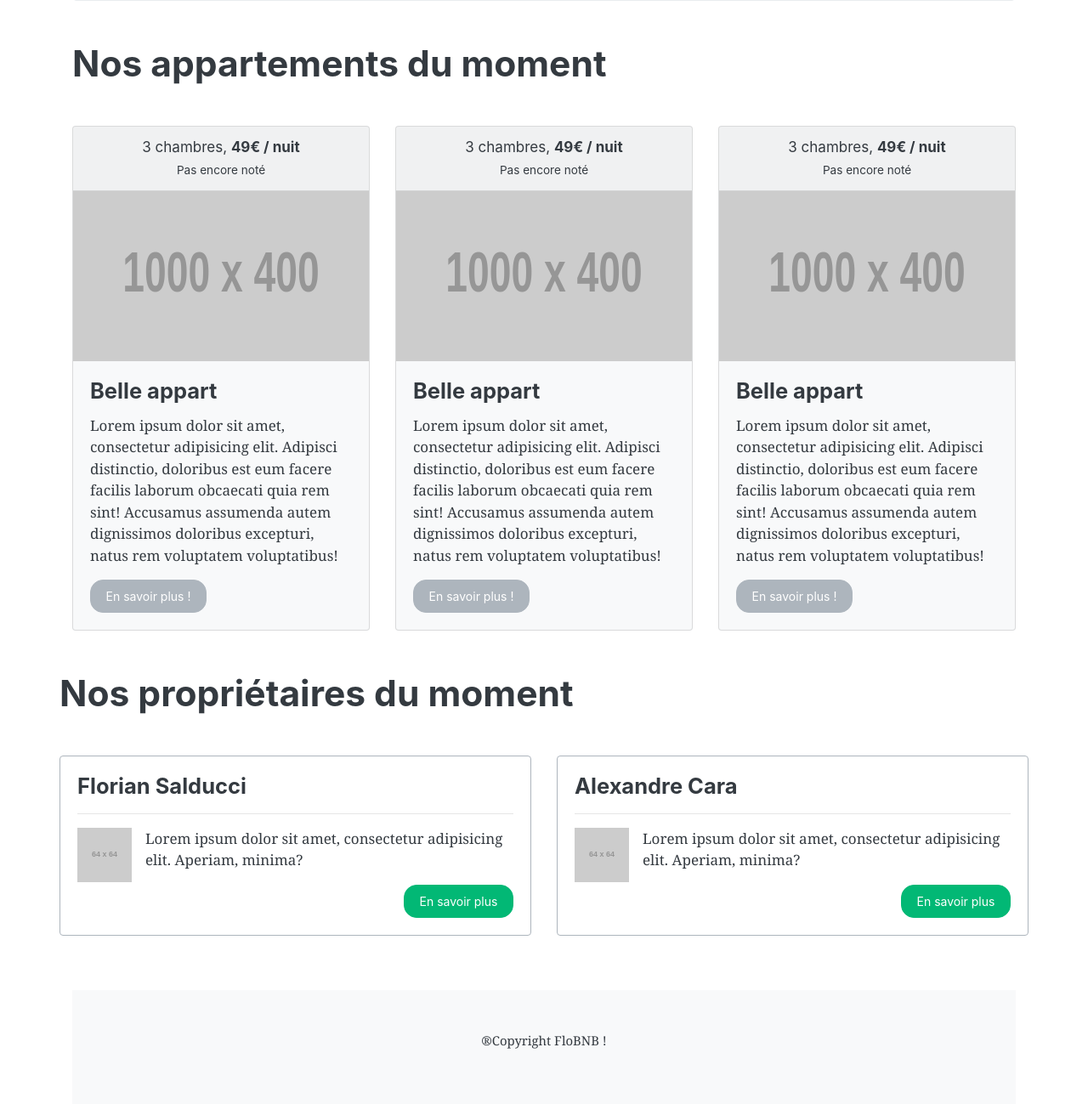
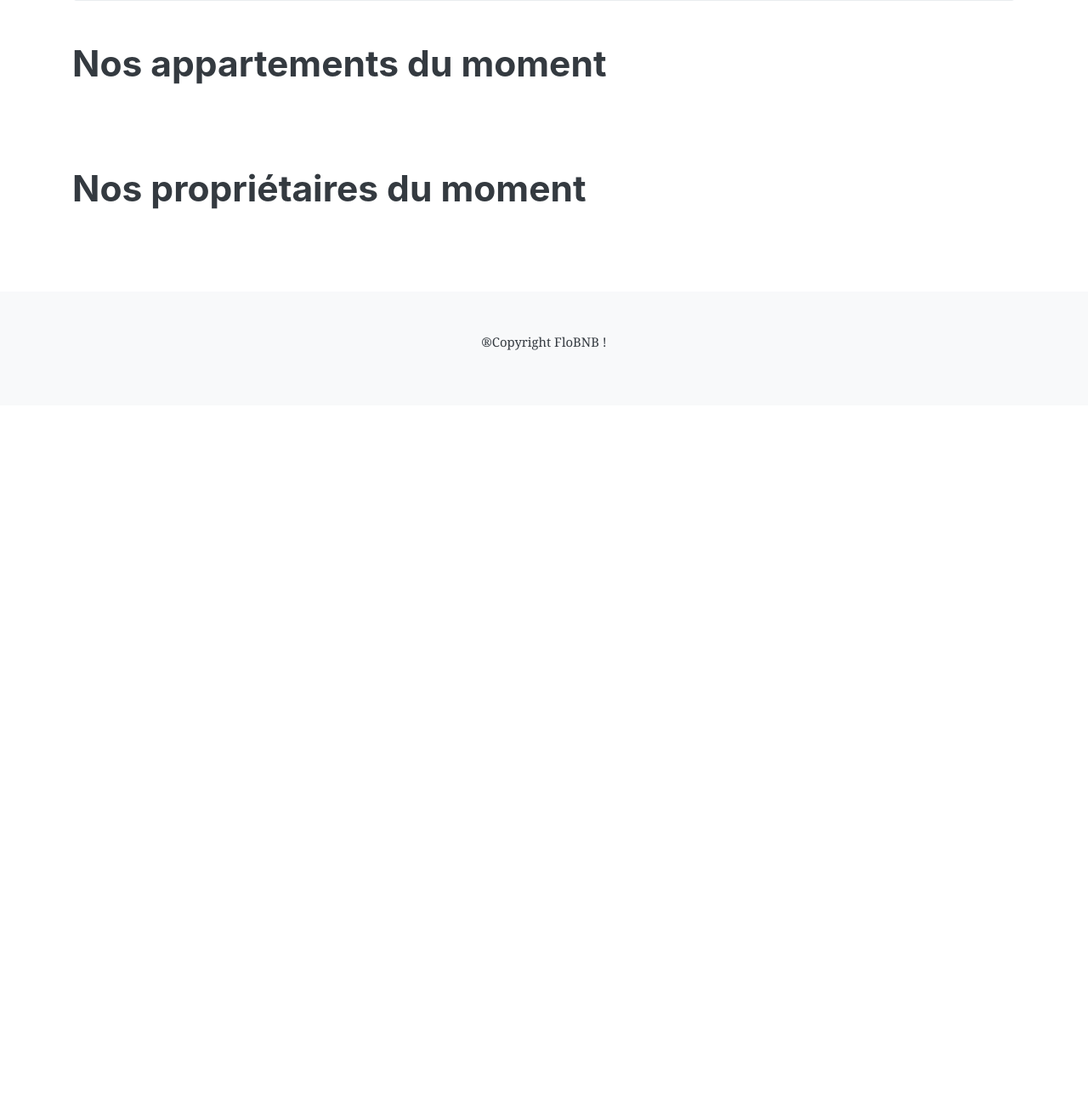
Before and after one commit to Fl0Sin3x/FloBnb, a Symfony app: template templates/home.html.twig in a window 1280 px wide. Shown: the part 521-1820 px from the top of the page at 85% size. After the commit the page ends 933 px from the top, so only its background shows below. Run offline with Twig, Linux system fonts and the light colour scheme; the template is opened without the code that fills it, so the values that code supplies are empty; grey boxes labelled with a size stand in for pictures from a placeholder-image service; some libraries are stand-ins or nearby versions.

Commit message:
homePage + DQLRequest

```diff
--- a/templates/home.html.twig
+++ b/templates/home.html.twig
@@ -5,6 +5,7 @@ Bienvenue sur notre réseau d'appartement
 {% endblock %}
 
 {% block body %}
+
     <div class="container">
         <div class="jumbotron mt-3">
             <h1 class="display-3">Bienvenue sur FloBnb</h1>
@@ -20,97 +21,32 @@ Bienvenue sur notre réseau d'appartement
 
     <h2 class="h1 my-5">Nos appartements du moment</h2>
     <div class="row">
-        <div class="col-md-4">
-            <div class="card bg-light mb3">
-                <div class="card-header text-center">
-                    3 chambres, <strong>49&euro; / nuit </strong> <br>
-                    <small>Pas encore noté</small>
-                </div>
+       {% for data in ads %}
+        {% include 'ad/_ad.html.twig' with {'ad': data.annonce} %}
+        {% endfor %}
 
-                <img src="http://placehold.it/1000x400" alt="Image de l'appartement"
-                     style="height: 200px; width: 100%; display: block">
-                <div class="card-body">
-                    <h4 class="card-title">Belle appart</h4>
-                    <p class="card-tex">Lorem ipsum dolor sit amet, consectetur adipisicing elit. Adipisci distinctio,
-                        doloribus est eum facere facilis laborum obcaecati quia rem sint! Accusamus assumenda autem
-                        dignissimos doloribus excepturi, natus rem voluptatem voluptatibus!
-                    </p>
-                    <a href="#" class="btn btn-secondary">En savoir plus ! </a>
-                </div>
-            </div>
-        </div>
-        <div class="col-md-4">
-            <div class="card bg-light mb3">
-                <div class="card-header text-center">
-                    3 chambres, <strong>49&euro; / nuit </strong> <br>
-                    <small>Pas encore noté</small>
-                </div>
 
-                <img src="http://placehold.it/1000x400" alt="Image de l'appartement"
-                     style="height: 200px; width: 100%; display: block">
-                <div class="card-body">
-                    <h4 class="card-title">Belle appart</h4>
-                    <p class="card-tex">Lorem ipsum dolor sit amet, consectetur adipisicing elit. Adipisci distinctio,
-                        doloribus est eum facere facilis laborum obcaecati quia rem sint! Accusamus assumenda autem
-                        dignissimos doloribus excepturi, natus rem voluptatem voluptatibus!
-                    </p>
-                    <a href="#" class="btn btn-secondary">En savoir plus ! </a>
-                </div>
-            </div>
-        </div>
-        <div class="col-md-4">
-            <div class="card bg-light mb3">
-                <div class="card-header text-center">
-                    3 chambres, <strong>49&euro; / nuit </strong> <br>
-                    <small>Pas encore noté</small>
-                </div>
-
-                <img src="http://placehold.it/1000x400" alt="Image de l'appartement"
-                     style="height: 200px; width: 100%; display: block">
-                <div class="card-body">
-                    <h4 class="card-title">Belle appart</h4>
-                    <p class="card-tex">Lorem ipsum dolor sit amet, consectetur adipisicing elit. Adipisci distinctio,
-                        doloribus est eum facere facilis laborum obcaecati quia rem sint! Accusamus assumenda autem
-                        dignissimos doloribus excepturi, natus rem voluptatem voluptatibus!
-                    </p>
-                    <a href="#" class="btn btn-secondary">En savoir plus ! </a>
-                </div>
-            </div>
-        </div>
+    </div>
         <h2 class="h1 my-5">Nos propriétaires du moment</h2>
         <div class="row">
+            {% for data in users %}
             <div class="col">
                 <div class="card border-secondary mb-3">
                     <div class="card-body">
-                        <h4 class="card-title">Florian Salducci</h4>
+                        <h4 class="card-title">{{ data.user.fullName }}</h4>
 
                         <hr>
 
-                        <div class="card-text">
-                            <img src="http://placehold.it/64x64" alt="Avatar Flo"
-                                 class="float-left mr-3">
-                            <p>Lorem ipsum dolor sit amet, consectetur adipisicing elit. Aperiam, minima?</p>
-                            <a href="#" class="btn btn-success float-right">En savoir plus</a>
+                        <div class="card-text ">
+                            <img src="{{ data.user.picture }}" alt="Avatar de {{ data.user.fullName }}"
+                                 class="float-left mr-3 avatar avatar-large">
+                            <p>{{ data.user.introduction }}</p>
+                            <a href="{{ path('user_show', {'slug': data.user.slug}) }}" class="btn btn-success float-right">En savoir plus</a>
                         </div>
                     </div>
                 </div>
             </div>
-            <div class="col">
-                <div class="card border-secondary mb-3">
-                    <div class="card-body">
-                        <h4 class="card-title">Alexandre Cara</h4>
-
-                        <hr>
-
-                        <div class="card-text">
-                            <img src="http://placehold.it/64x64" alt="Avatar Flo"
-                                 class="float-left mr-3">
-                            <p>Lorem ipsum dolor sit amet, consectetur adipisicing elit. Aperiam, minima?</p>
-                            <a href="#" class="btn btn-success float-right">En savoir plus</a>
-                        </div>
-                    </div>
-                </div>
-            </div>
+          {% endfor %}
         </div>
     </div>
 {% endblock %}
```
Also changed, not shown: src/Controller/HomeController.php (+5 -2 lines), src/Repository/AdRepository.php (+11 -0 lines), src/Repository/UserRepository.php (+14 -0 lines).
